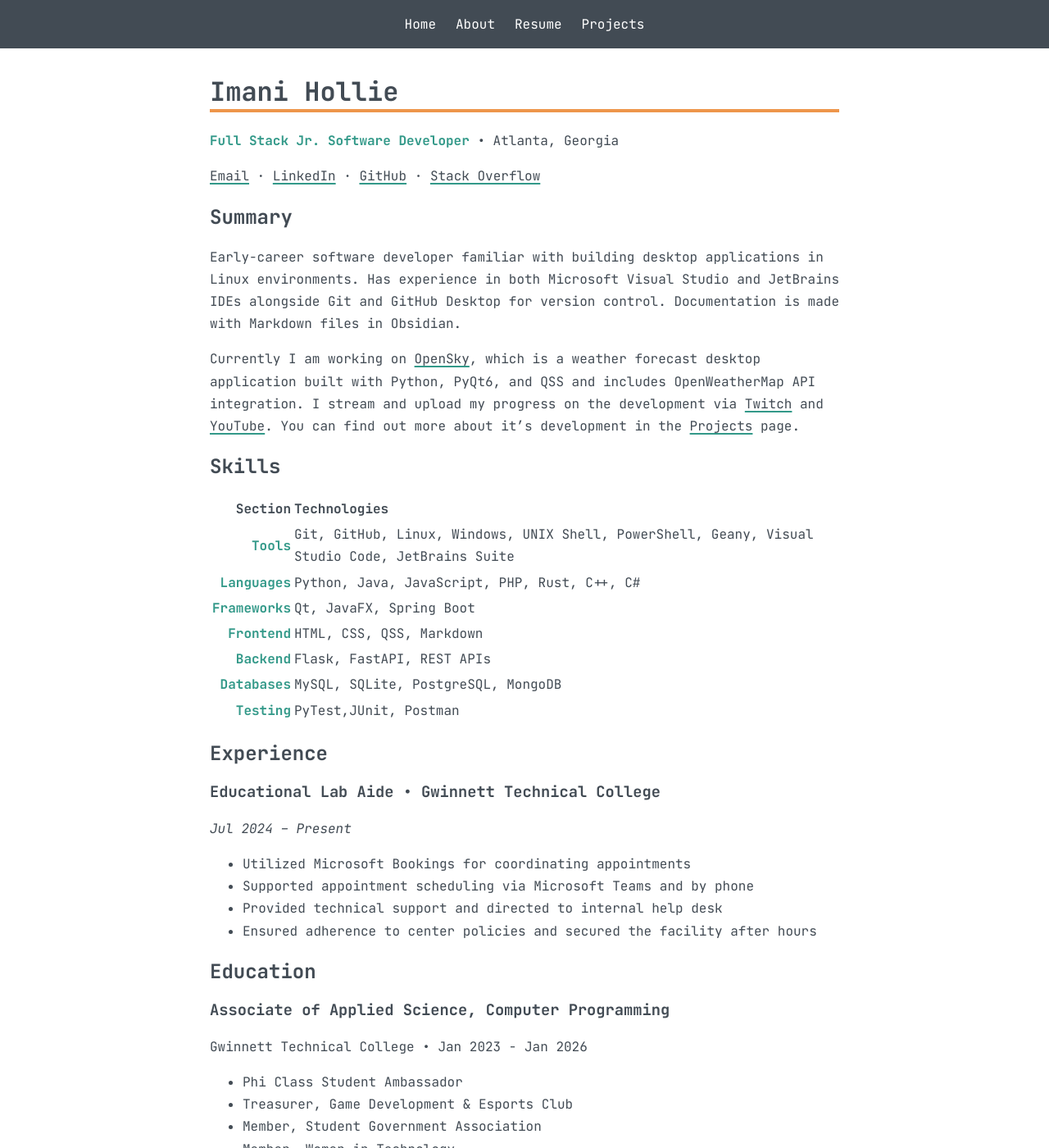
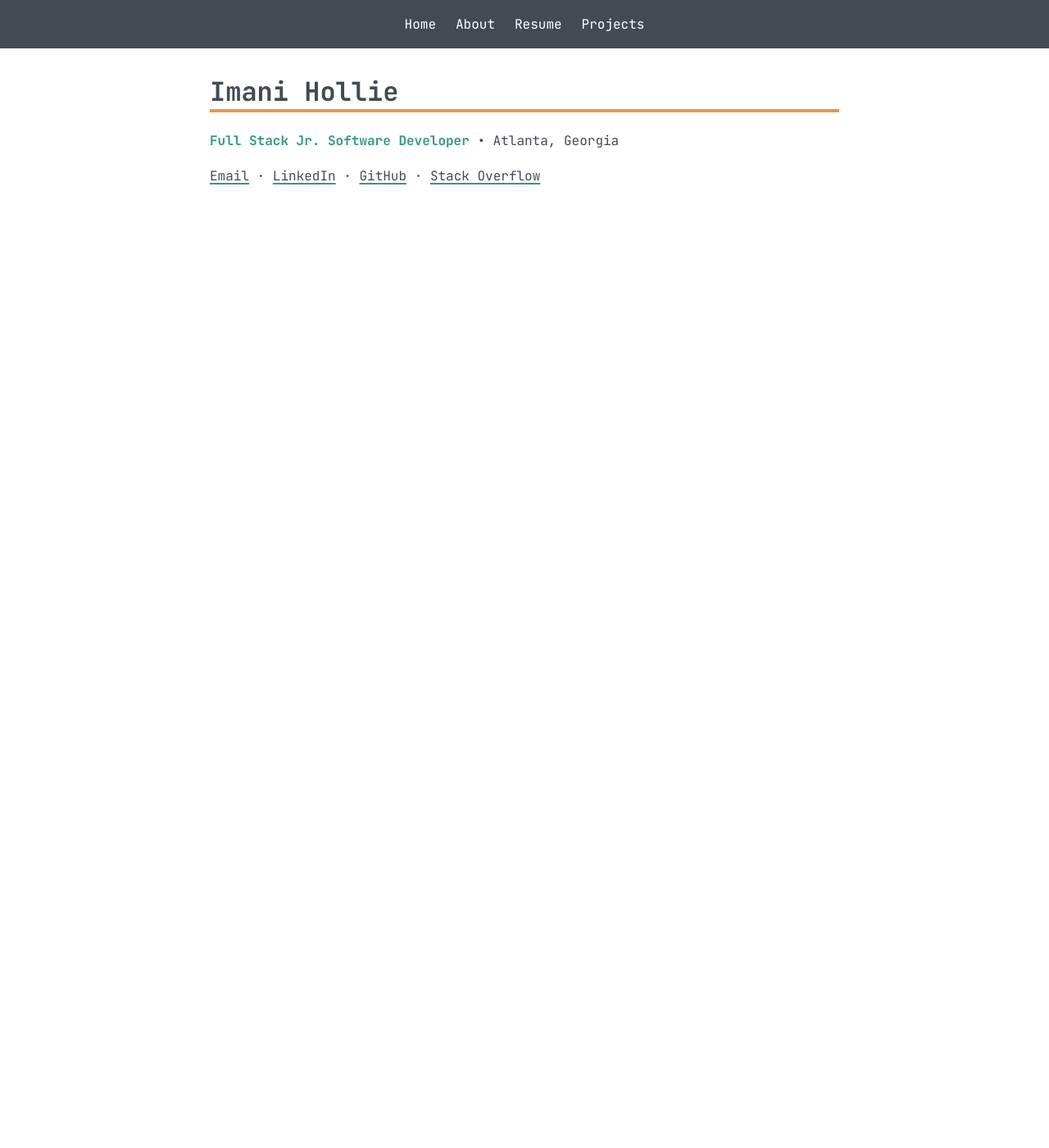
Before and after one commit to 8Bitsian/Resume, a Jekyll site: the page built from pages/index.md, in a window 1280 px wide and 1400 px high. Shown: the whole window at 82% size. Built offline with Jekyll 4.4.1, drawn with Linux system fonts in a browser that asks for light colours; some of the changed text lies outside the part shown.

Commit message:
Revise index.md to remove detailed sections
Removed personal summary, skills, experience, education, and certificates sections from the index page.

```diff
--- a/pages/index.md
+++ b/pages/index.md
@@ -8,58 +8,3 @@ permalink: /
 **Full Stack Jr. Software Developer** • Atlanta, Georgia
 
 [Email](mailto:8BitSoftware@gmail.com) · [LinkedIn](https://www.linkedin.com/in/imani-hollie/) · [GitHub](https://github.com/8Bitsian) · [Stack Overflow](https://stackoverflow.com/users/32219858/8bitsoftware)
-
-## Summary
-Early-career software developer familiar with building desktop applications in Linux environments.
-Has experience in both Microsoft Visual Studio and JetBrains IDEs alongside Git and GitHub Desktop for version control.
-Documentation is made with Markdown files in Obsidian.
-
-Currently I am working on [OpenSky](), which is a weather forecast desktop application built with Python, PyQt6, and QSS and includes OpenWeatherMap API integration.
-I stream and upload my progress on the development via [Twitch]() and [YouTube]().
-You can find out more about it's development in the [Projects]() page.
-
-## Skills
-
-| Section | Technologies |
-| ---: | :--- |
-| **Tools** | Git, GitHub, Linux, Windows, UNIX Shell, PowerShell, Geany, Visual Studio Code, JetBrains Suite |
-| **Languages** | Python, Java, JavaScript, PHP, Rust, C++, C# |
-| **Frameworks** | Qt, JavaFX, Spring Boot |
-| **Frontend** | HTML, CSS, QSS, Markdown |
-| **Backend** | Flask, FastAPI, REST APIs |
-| **Databases** | MySQL, SQLite, PostgreSQL, MongoDB |
-| **Testing** | PyTest,JUnit, Postman |
-
-## Experience
-
-### Educational Lab Aide • Gwinnett Technical College
-*Jul 2024 – Present*
-- Utilized Microsoft Bookings for coordinating appointments
-- Supported appointment scheduling via Microsoft Teams and by phone
-- Provided technical support and directed to internal help desk
-- Ensured adherence to center policies and secured the facility after hours
-
-## Education
-
-### Associate of Applied Science, Computer Programming
-Gwinnett Technical College • Jan 2023 - Jan 2026
-- Phi Class Student Ambassador
-- Treasurer, Game Development & Esports Club
-- Member, Student Government Association
-- Member, Women in Technology
-
-### High School Diploma
-Brookwood High School • Sep 2018 - May 2021
-
-## Certificates
-
-### Qualys
-- Custom Assessment and Remediation Specialist Certificate
-- PCI Compliance Specialist Certificate
-- File Integrity Monitoring Specialist Certificate
-- Qualys Sensor Foundation Certificate
-- Enterprise TruRisk™ Platform Foundation Certificate
-- Policy Compliance Specialist Certificate
-- Vulnerability Management Detection and Response Foundation Certificate
-- Policy Compliance Certificate
-- Endpoint Detection and Response Foundation Certificate
```
